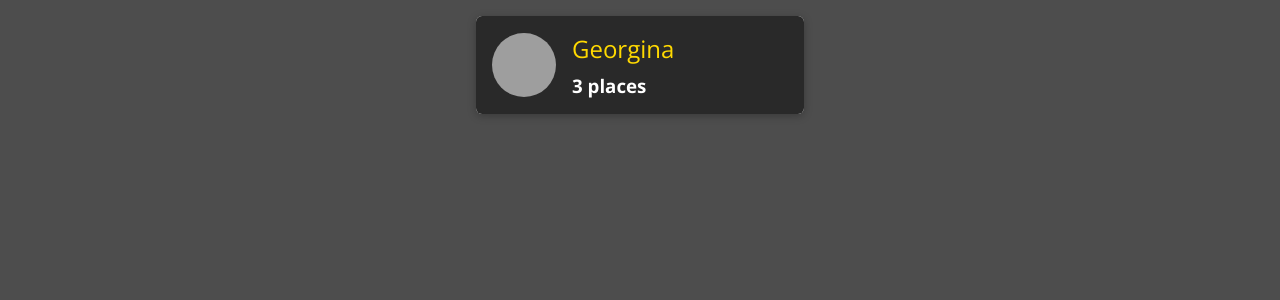
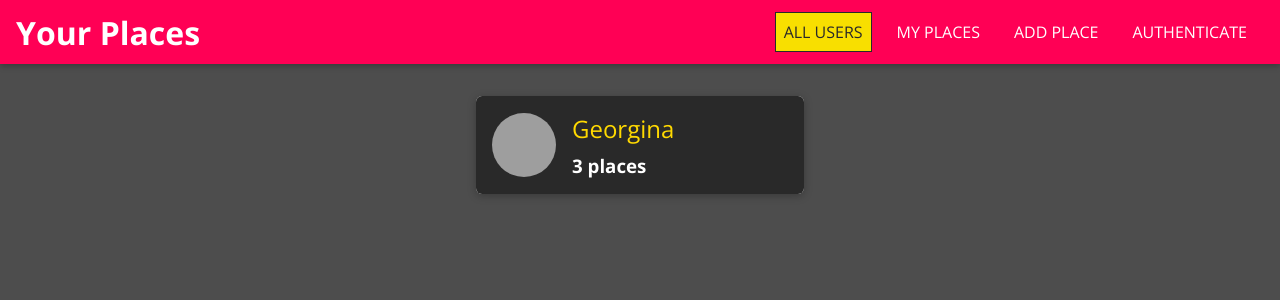
Before and after one commit to GeorginaCarlisle/Walkthrough-MERN-academind, a React (Create React App) app: page / in a window 1280 px wide. Shown: the top 300 px of the page. Built offline with nearby package versions, Linux system fonts and the light colour scheme; grey boxes are pictures that could not be loaded.

Commit message:
FEAT: Add header and main navigation

```diff
--- a/src/App.js
+++ b/src/App.js
@@ -7,10 +7,13 @@
 
 import Users from "./users/pages/Users";
 import NewPlace from "./places/pages/NewPlace";
+import MainNavigation from './shared/components/Navigation/MainNavigation';
 
 const App = () => {
   return (
     <Router>
+      <MainNavigation />
+      <main>
         <Routes>
           <Route path="/" element={<Users/>} />
           <Route path="/places/new" element={<NewPlace/>} />
@@ -18,8 +21,8 @@
           <Route path="/*" element={<Users/>} />
           {/* A different option: <Route path="/*" element={<Navigate to="/" replace />} /> */}
           {/* 404 page is probably a good idea here */}
-
         </Routes>
+      </main>
     </Router>
   );
 };
--- /dev/null
+++ b/src/shared/components/Navigation/MainHeader.css
@@ -0,0 +1,23 @@
+.main-header {
+  width: 100%;
+  height: 4rem;
+  display: flex;
+  align-items: center;
+  position: fixed;
+  top: 0;
+  left: 0;
+  background: #ff0055;
+  box-shadow: 0 2px 6px rgba(0, 0, 0, 0.26);
+  padding: 0 1rem;
+  z-index: 5;
+}
+
+main {
+  margin-top: 5rem;
+}
+
+@media (min-width: 768px) {
+  .main-header {
+    justify-content: space-between;
+  }
+}
--- /dev/null
+++ b/src/shared/components/Navigation/MainHeader.js
@@ -0,0 +1,13 @@
+import React from 'react';
+
+import './MainHeader.css';
+
+const MainHeader = props => {
+  return (
+    <header className='main-header'>
+      {props.children}
+    </header>
+  );
+};
+
+export default MainHeader
--- /dev/null
+++ b/src/shared/components/Navigation/MainNavigation.css
@@ -0,0 +1,45 @@
+.main-navigation__menu-btn {
+  width: 3rem;
+  height: 3rem;
+  background: transparent;
+  border: none;
+  display: flex;
+  flex-direction: column;
+  justify-content: space-around;
+  margin-right: 2rem;
+  cursor: pointer;
+}
+
+.main-navigation__menu-btn span {
+  display: block;
+  width: 3rem;
+  height: 2.5px;
+  background: white;
+}
+
+.main-navigation__title {
+  color: white;
+}
+
+.main-navigation__title a {
+  text-decoration: none;
+  color: white;
+}
+
+.main-navigation__header-nav {
+  display: none;
+}
+
+.main-navigation__drawer-nav {
+  height: 100%;
+}
+
+@media (min-width: 768px) {
+  .main-navigation__menu-btn {
+    display: none;
+  }
+
+  .main-navigation__header-nav {
+    display: block;
+  }
+}
--- /dev/null
+++ b/src/shared/components/Navigation/MainNavigation.js
@@ -0,0 +1,28 @@
+import React from 'react';
+import { Link } from 'react-router-dom';
+
+import MainHeader from './MainHeader';
+import NavLinks from './NavLinks';
+import './MainNavigation.css';
+
+const MainNavigation = props => {
+  return (
+    <MainHeader>
+      <button className='main-navigation__menu-btn'>
+        <span></span>
+        <span></span>
+        <span></span>
+      </button>
+      <h1 className='main-navigation__title'>
+        <Link to='/'>
+          Your Places
+        </Link>
+      </h1>
+      <nav>
+        <NavLinks />
+      </nav>
+    </MainHeader>
+  )
+}
+
+export default MainNavigation
--- /dev/null
+++ b/src/shared/components/Navigation/NavLinks.css
@@ -0,0 +1,76 @@
+.nav-links {
+  list-style: none;
+  margin: 0;
+  padding: 0;
+  width: 100%;
+  height: 100%;
+  display: flex;
+  flex-direction: column;
+  justify-content: center;
+  align-items: center;
+}
+
+.nav-links li {
+  margin: 1rem;
+}
+
+.nav-links a {
+  border: 1px solid transparent;
+  color: #292929;
+  text-decoration: none;
+  padding: 0.5rem;
+}
+
+.nav-links a:hover,
+.nav-links a:active,
+.nav-links a.active {
+  background: #f8df00;
+  border-color: #292929;
+  color: #292929;
+}
+
+.nav-links button {
+  cursor: pointer;
+  border: 1px solid #292929;
+  color: #292929;
+  background: transparent;
+  padding: 0.5rem;
+  font: inherit;
+}
+
+.nav-links button:focus {
+  outline: none;
+}
+
+.nav-links button:hover,
+.nav-links button:active {
+  background: #292929;
+  color: white;
+}
+
+@media (min-width: 768px) {
+  .nav-links {
+    flex-direction: row;
+  }
+
+  .nav-links li {
+    margin: 0 0.5rem;
+  }
+
+  .nav-links a {
+    color: white;
+    text-decoration: none;
+  }
+
+  .nav-links button {
+    border: 1px solid white;
+    color: white;
+    background: transparent;
+  }
+
+  .nav-links button:hover,
+  .nav-links button:active {
+    background: #f8df00;
+    color: #292929;
+  }
+}
--- /dev/null
+++ b/src/shared/components/Navigation/NavLinks.js
@@ -0,0 +1,25 @@
+import React from 'react';
+import { NavLink } from 'react-router-dom';
+
+import './NavLinks.css';
+
+const NavLinks = props => {
+  return (
+    <ul className='nav-links'>
+      <li>
+        <NavLink to='/' exact>ALL USERS</NavLink>
+      </li>
+      <li>
+        <NavLink to='/u1/places'>MY PLACES</NavLink>
+      </li>
+      <li>
+        <NavLink to='/places/new'>ADD PLACE</NavLink>
+      </li>
+      <li>
+        <NavLink to='/auth'>AUTHENTICATE</NavLink>
+      </li>
+    </ul>
+  )
+};
+
+export default NavLinks
--- a/src/users/components/UsersList.js
+++ b/src/users/components/UsersList.js
@@ -1,7 +1,7 @@
 import React from 'react';
 
 import UserItem from './UserItem';
-import Card from '../../shared/components/UIElements'
+import Card from '../../shared/components/UIElements/Card';
 import './UsersList.css';
 
 const UsersList = props => {
```
Also changed, not shown: src/shared/components/Navigation/SideDrawer.js (added, +9 -0 lines), src/shared/components/Navigation/SideDrawer.css (added). Lines whose indentation alone changed are shown as unchanged.
